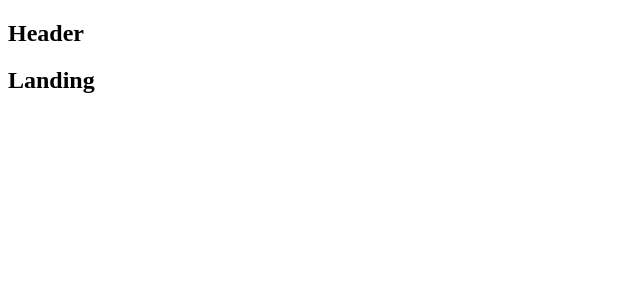
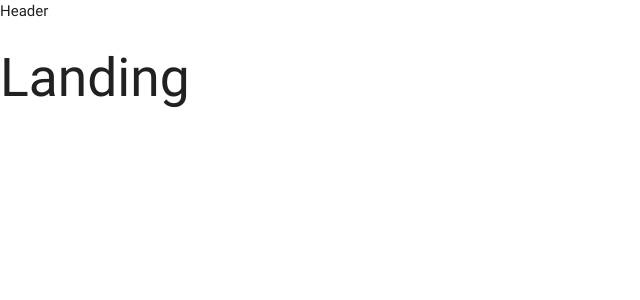
Before and after one commit to gunbamz/mern-course, a React (Create React App) app in the folder client/: page / in a window 1280 px wide. Shown: the top 300 px of the page, without its empty margins (0-640 px from the left). Built offline with nearby package versions, Linux system fonts and the light colour scheme; the HTML template or start-up script is replaced by a standard one.

Commit message:
Add in materialize css

```diff
--- a/client/package.json
+++ b/client/package.json
@@ -8,6 +8,7 @@
     }
   },
   "dependencies": {
+    "materialize-css": "^0.100.2",
     "react": "^16.2.0",
     "react-dom": "^16.2.0",
     "react-redux": "^5.0.6",
--- a/client/src/components/App.js
+++ b/client/src/components/App.js
@@ -1,7 +1,7 @@
 import React from 'react';
 import {BrowserRouter, Route} from 'react-router-dom';
 
-const Header = () => <h2>Header</h2>;
+import Header from './Header';
 const Dashboard = () => <h2>Dashboard</h2>;
 const SurveyNew = () => <h2>SurveyNew</h2>;
 const Landing = () => <h2>Landing</h2>;
--- /dev/null
+++ b/client/src/components/Header.js
@@ -0,0 +1,17 @@
+import React from 'react';
+
+class Header extends React.Component {
+  constructor(props) {
+    super(props);
+  }
+
+  render() {
+    return (
+    <div>
+      Header
+    </div>
+  );
+  }
+}
+
+export default Header;
--- a/client/src/index.js
+++ b/client/src/index.js
@@ -3,6 +3,9 @@ import ReactDOM from 'react-dom';
 import {Provider} from 'react-redux';
 import {createStore, applyMiddleware} from 'redux';
 import reducers from './reducers';
+
+// imports css file into project -- no variable needed
+import 'materialize-css/dist/materialize.min.css';
 
 import App from './components/App';
 
```
Also changed, not shown: 1 other file (tests, documents, lock files or other folders).
